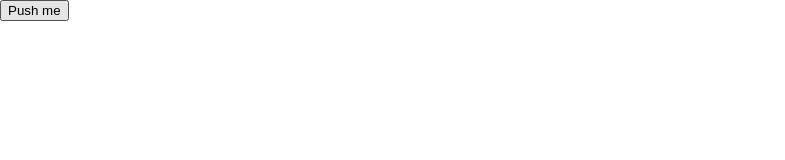
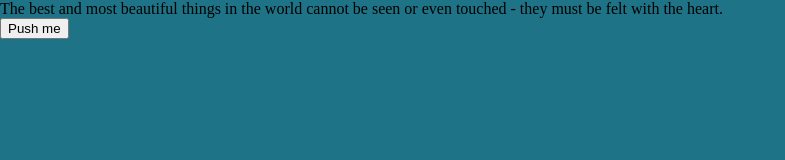
Before and after one commit to Michael-Liendo/random-quotes-generator, a plain HTML site: page index.html in a window 1280 px wide. Both pictures are taken after a click on the button "Push me". Shown: the whole page, without its empty margins (0-785 px from the left). Drawn offline with Linux system fonts and the light colour scheme.

Commit message:
feat(random quotes)
add quotes in the document

```diff
--- a/app.js
+++ b/app.js
@@ -1,7 +1,31 @@
 let button = document.querySelector(".new-quotes");
+let pushQuote = document.querySelector(".quote");
 
-button.addEventListener("click", newQuote);
+button.addEventListener("click", handlerCallFunctions);
+
+function handlerCallFunctions() {
+  newQuote();
+  backgroundChangerColor();
+}
 
 function newQuote() {
-  console.log("On Push");
+  let quotes = [
+    "The best way to predict the future is to create it.",
+    "The future belongs to those who believe in the beauty of their dreams.",
+    "Life is what happens when you're busy making other plans.",
+    "Be the change that you wish to see in the world.",
+    "The only person you are destined to become is the person you decide to be.",
+    "The best and most beautiful things in the world cannot be seen or even touched - they must be felt with the heart.",
+    "It is during our darkest moments that we must focus to see the light.",
+    "The only way to do great work is to love what you do.",
+  ];
+
+  let randomQuote = quotes[Math.floor(Math.random() * quotes.length)];
+
+  pushQuote.innerHTML = randomQuote;
 }
+
+function backgroundChangerColor() {
+  let randomColor = Math.floor(Math.random() * 16777215).toString(16);
+  document.body.style.background = `#${randomColor}`;
+}
--- a/index.html
+++ b/index.html
@@ -8,7 +8,7 @@
     <link rel="stylesheet" href="style.css" />
   </head>
   <body>
-    <div class="quotes"></div>
+    <div class="quote"></div>
 
     <button class="new-quotes">Push me</button>
 
```
